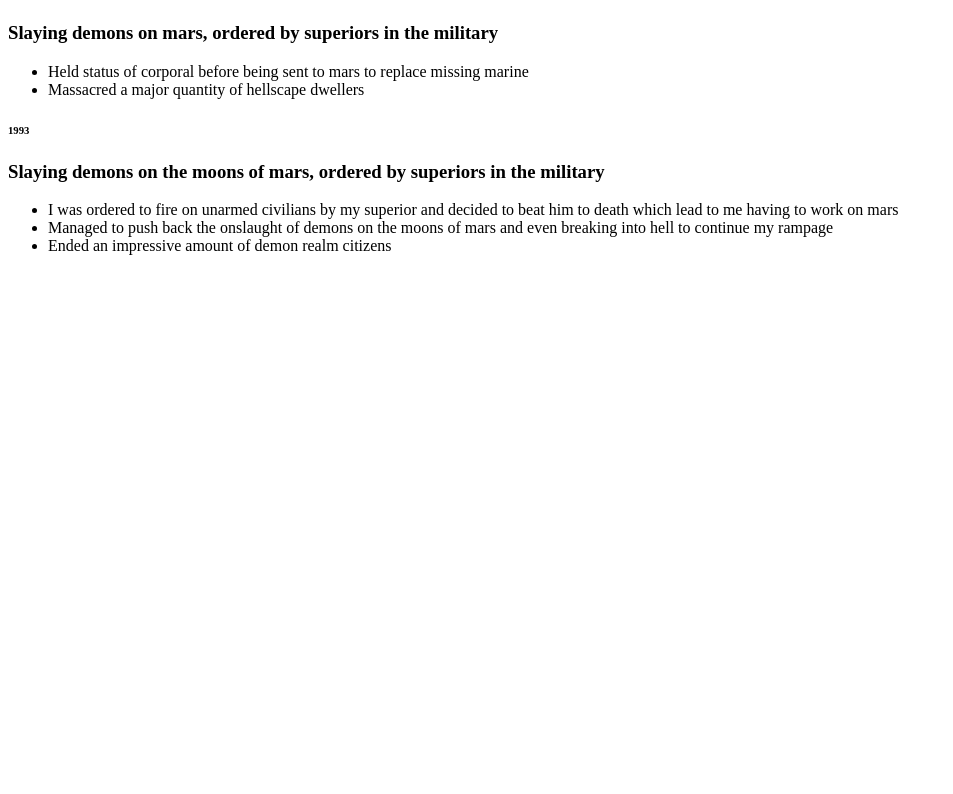
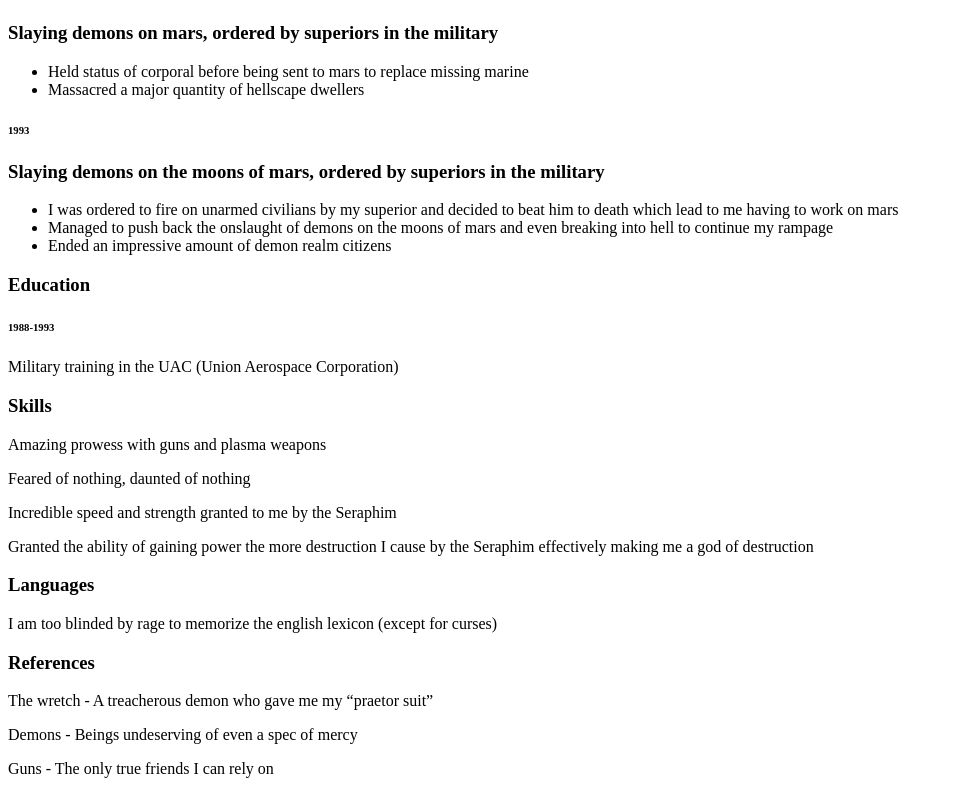
Before and after one commit to Emisod23/CV, a plain HTML site: page index.html in a window 1280 px wide. Shown: the part 641-1435 px from the top of the page, without its empty margins (0-953 px from the left). Before the commit the page ends 912 px from the top, so only its background shows below. Drawn offline with Linux system fonts and the light colour scheme.

Commit message:
some stuff

```diff
--- /dev/null
+++ b/cv.css
@@ -0,0 +1,4 @@
+body {
+    margin: 0 auto;
+    width: 60%;
+}
--- a/index.html
+++ b/index.html
@@ -3,9 +3,10 @@
 <head>
     <meta charset="UTF-8">
     <meta name="viewport" content="width=device-width, initial-scale=1.0">
-    <title>Document</title>
+    <title>CV - DoomGuy</title>
 </head>
 <body>
+    <header>
     <h1>DOOMGUY</h1>
     <h6>Highest recorded kill count of demons</h6>
 
@@ -13,10 +14,11 @@
     <p>Phone: +66 66666 6666</p>
     <p>Email: Doomguy666@killdemons.hell</p>
     <p>Twitter: @TheHellWalker</p>
+    </header>
 
     <h3>Professional experience</h3>
     <h6>2020</h6>
-    <h3>Slaying demons in multiple realms, voluntary work</h3>
+    <h3><strong>Slaying demons in multiple realms</strong>, voluntary work</h3>
     <ul>
         <li>Multiple uses of futuristic guns and weapons</li>
         <li>Went to hell, earth, and heaven to satiate my rage for demons</li>
@@ -45,5 +47,23 @@
         <li>Managed to push back the onslaught of demons on the moons of mars and even breaking into hell to continue my rampage</li>
         <li>Ended an impressive amount of demon realm citizens</li>
     </ul>
+
+    <h3>Education</h3>
+    <h6>1988-1993</h6>
+    <p>Military training in the UAC (Union Aerospace Corporation)</p>
+
+    <h3>Skills</h3>
+    <p>Amazing prowess with guns and plasma weapons</p>
+    <p>Feared of nothing, daunted of nothing</p>
+    <p>Incredible speed and strength granted to me by the Seraphim</p>
+    <p>Granted the ability of gaining power the more destruction I cause by the Seraphim effectively making me a god of destruction</p>
+
+    <h3>Languages</h3>
+    <p>I am too blinded by rage to memorize the english lexicon (except for curses)</p>
+
+    <h3>References</h3>
+    <p>The wretch - A treacherous demon who gave me my “praetor suit”</p>
+    <p>Demons - Beings undeserving of even a spec of mercy</p>
+    <p>Guns - The only true friends I can rely on</p>
 </body>
 </html>
```
